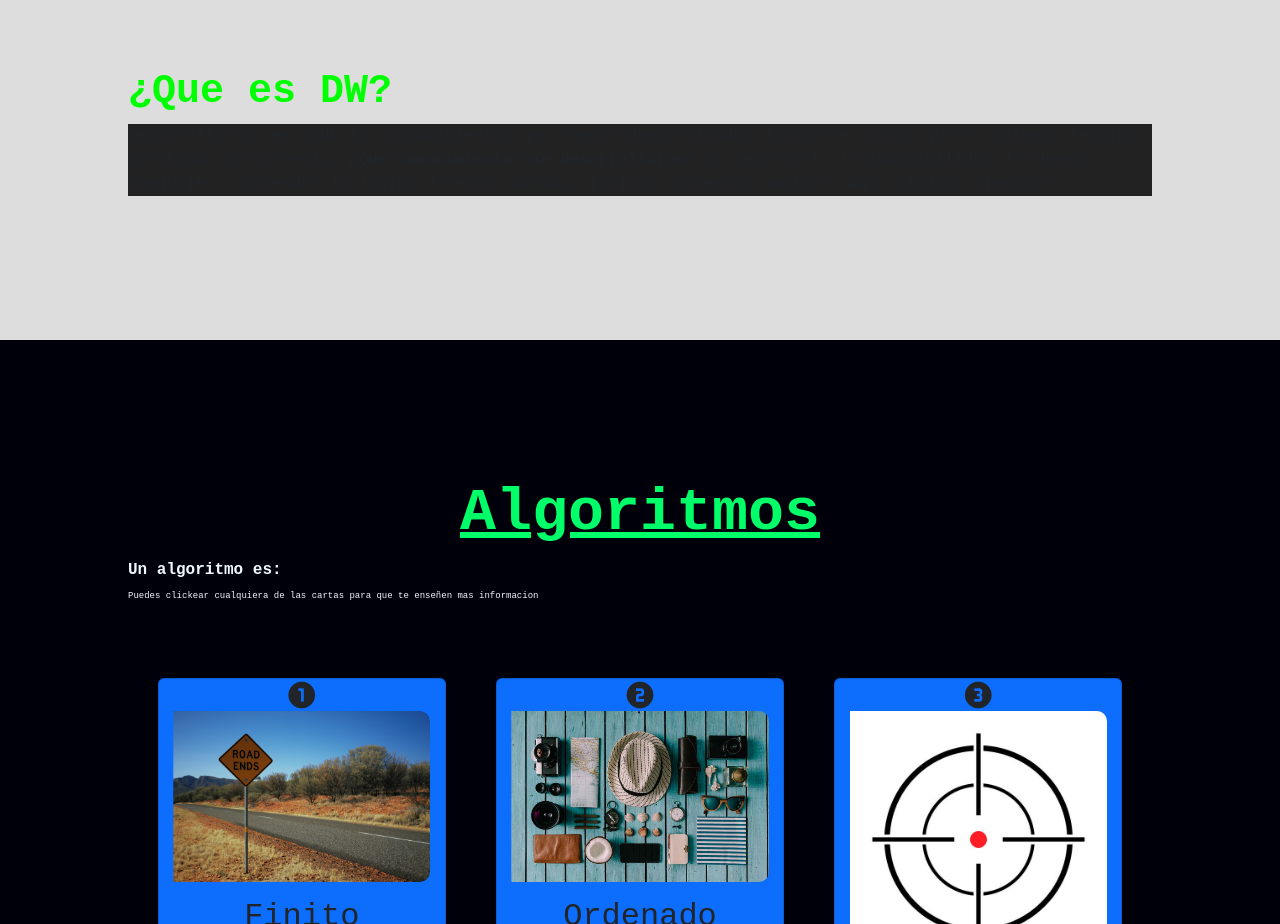
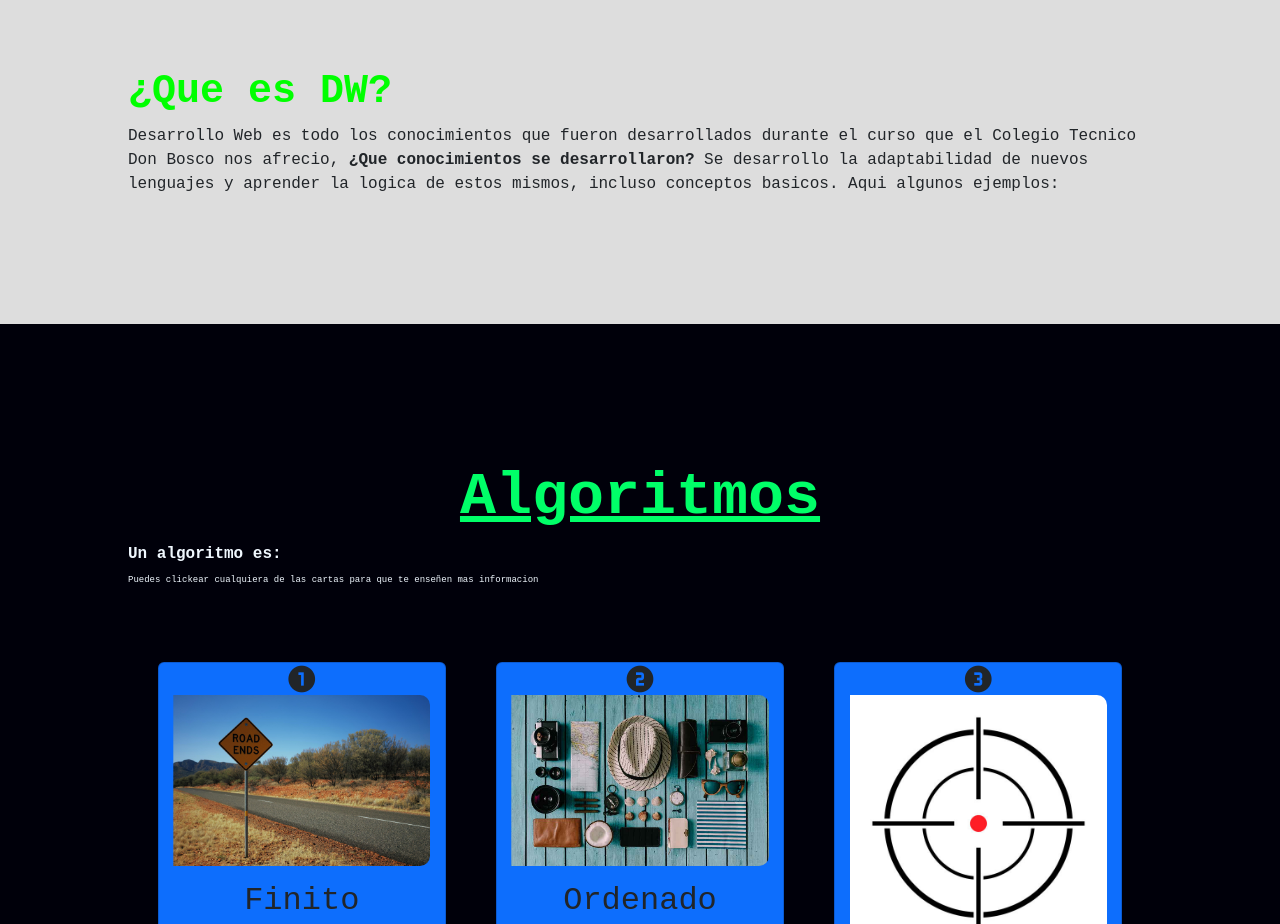
Before and after one commit to dhg3883/Revista_Digital, a plain HTML site: page index.html in a window 1280 px wide. Shown: the part 860-1784 px from the top of the page. Drawn offline with nearby package versions, Linux system fonts and the light colour scheme; a web font is replaced by a local one.

Commit message:
Update index.html

```diff
--- a/index.html
+++ b/index.html
@@ -91,7 +91,7 @@
     </div>
     <section>
       <h1 class="fw-bolder">¿Que es DW?</h1>
-       <p>
+       <div>
         Desarrollo Web es todo los conocimientos que fueron desarrollados
         durante el curso que el Colegio Tecnico Don Bosco nos afrecio,
         <span class="fw-bolder">¿Que conocimientos se desarrollaron?</span>
```
